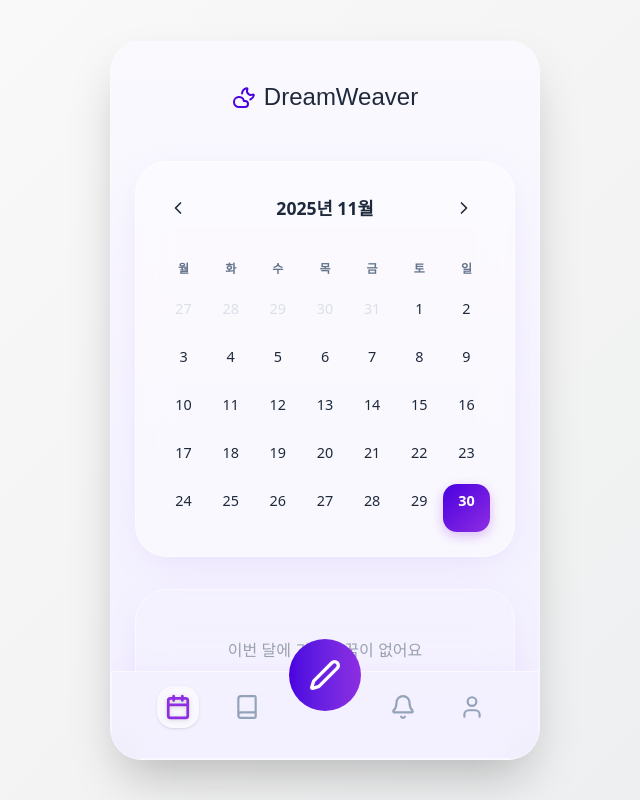
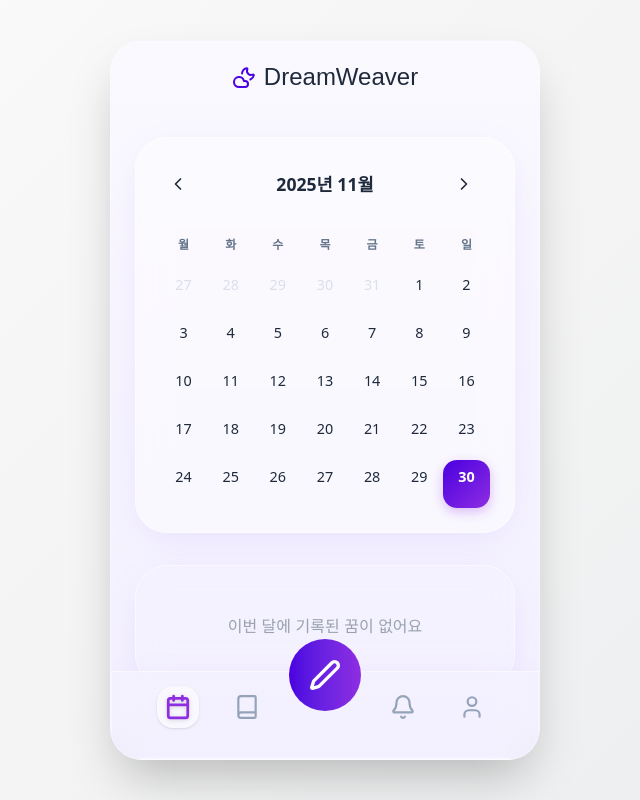
Before and after one commit to KU-DreamWeaver/DreamWeaber-Client, a React (Vite) app: page /calendar in a window 1280 px wide. Shown: the whole page, without its empty margins (315-955 px from the left). Built offline with nearby package versions, Linux system fonts and the light colour scheme; no server answers; a web font is replaced by a local one.

Commit message:
style: Adjust header padding.

```diff
--- a/src/components/layout/Header.tsx
+++ b/src/components/layout/Header.tsx
@@ -4,7 +4,7 @@
 
 const Header: React.FC = () => {
   return (
-    <header className="pt-8 pb-4 px-6 flex justify-center items-center shrink-0 z-10 sticky top-0">
+    <header className="py-3 flex justify-center items-center shrink-0 z-10 sticky top-0">
       <div className="glass-button rounded-full px-4 py-2 flex items-center gap-2">
         <CloudMoon size={24} className="text-(--primary)" />
         <span
```
